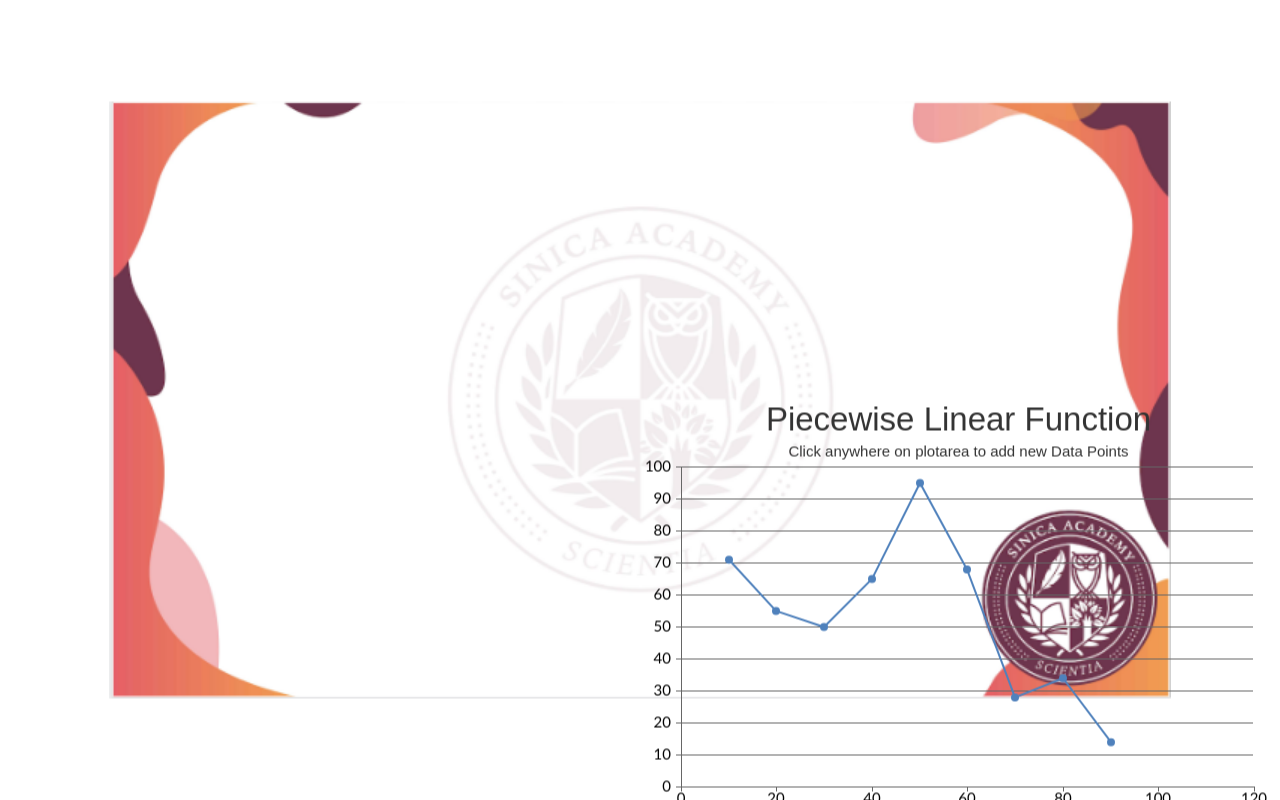
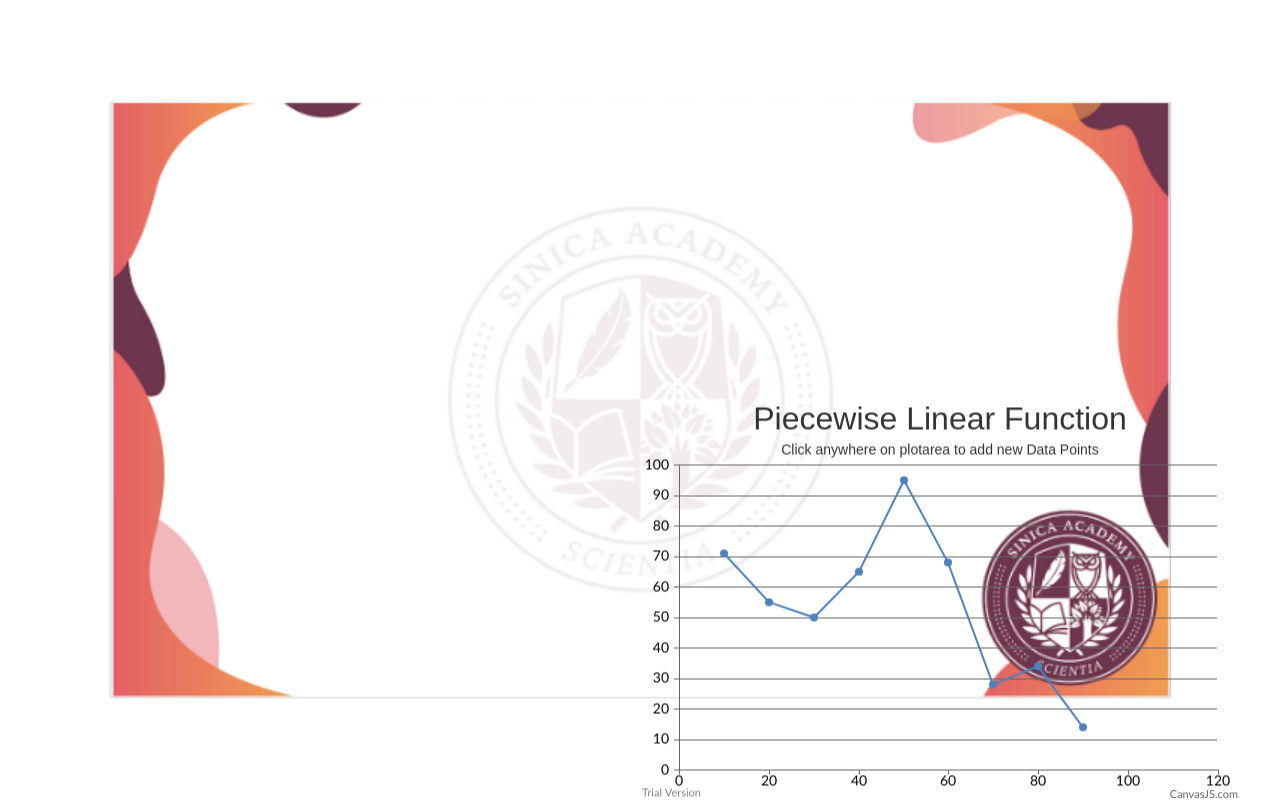
Before and after one commit to cal-edu/ap, a plain HTML site: page index.html in a window 1280 px wide. Drawn offline with nearby package versions, Linux system fonts and the light colour scheme.

Commit message:
Update index.html

```diff
--- a/index.html
+++ b/index.html
@@ -24,7 +24,7 @@
 
 <div class = 'bigframe'>
 
- <div id="chartContainer" style="height: 70%; width: 60%; left: 50%; top: 50%; position: absolute;" > </div>
+ <div id="chartContainer" style="height: 400px; width: 600px; left: 50%; top: 50%; position: absolute;" > </div>
 
  </div>
 
```
